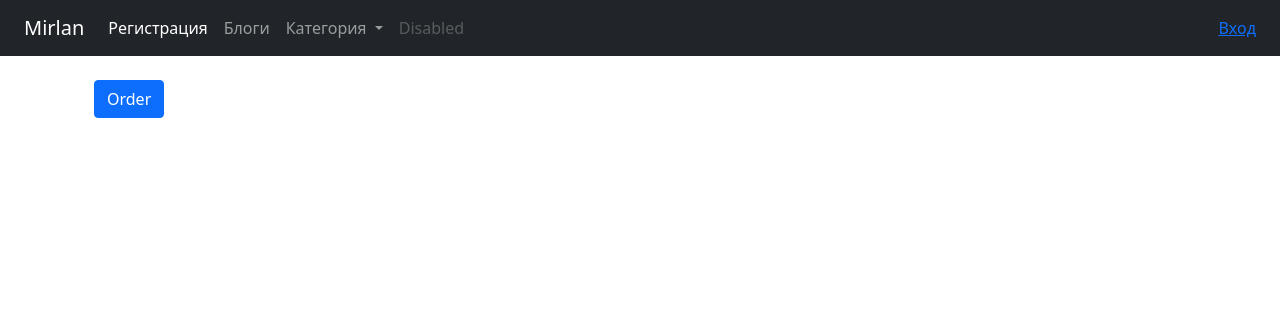
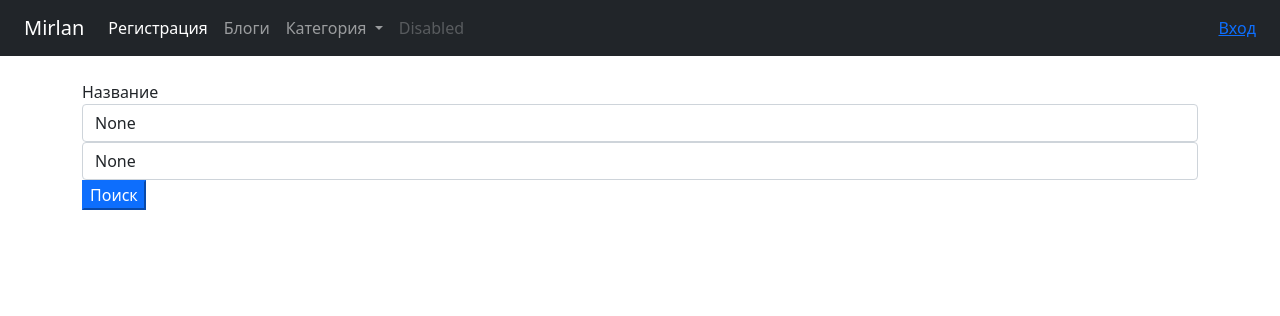
Before and after one commit to Mirlan53/project_3, a Django app: page /blog_list in a window 1280 px wide. Shown: the top 316 px of the page. Run offline with Django 4.2, Linux system fonts and the light colour scheme; data that the repository does not hold is empty; some libraries are stand-ins or nearby versions.

Commit message:
Сделали фильтр

```diff
--- a/blogs/views.py
+++ b/blogs/views.py
@@ -1,10 +1,15 @@
 from django.shortcuts import render
 from django.contrib.auth.decorators import login_required
 from .models import Blog
+from django.db.models import Q
 
 def blog_list(request):
 	ordering = request.GET.get('ordering', '-id')
 	blogs = Blog.objects.all()
+	q = request.GET.get('q')
+	q_user = request.GET.get('q_user')
+	if q or q_user:
+		blogs = Blog.objects.filter((Q(title__icontains=q) | Q(text__icontains=q)) & Q(author__username__icontains=q_user)).distinct()
 	if ordering == 'id':
 		blogs = blogs.order_by('id')
 		ordering = '-id'
@@ -13,7 +18,9 @@ def blog_list(request):
 		ordering = '-id'
 	context = {
 		'blogs': blogs,
-		'ordering': ordering
+		'ordering': ordering,
+		'q': q,
+		'q_user': q_user
 	}
 	return render(request, 'blogs/blog_list.html', context)
 
--- a/templates/blogs/blog_list.html
+++ b/templates/blogs/blog_list.html
@@ -2,13 +2,21 @@
 {% load static %}
 
 {% block content %}
+
+<div class="row mt-2">
 	<div class="container">
+		<form action="", method="GET">
+			<label>Название</label>
+			<input type="text" name="q" class="form-control" placeholder="Поиск блогов" value="{{q}}">
+			<input type="text" name="q_user" class="form-control" placeholder="Пользователь" value="{{q_user}}">
+			<button class="bnt btn-primary" type="sumbit">Поиск</button>
+		</form>
 		{% for b in blogs %}
 		<h3>{{b.title}}</h3>
 		<p>{{b.text}}</p>
 		<hr>
 		{% endfor %}
-	<button type="button" class="btn btn-primary">Order</button>
+	</div>
 </div>
 
 {% endblock content %}
```
Lines whose indentation alone changed are shown as unchanged.
